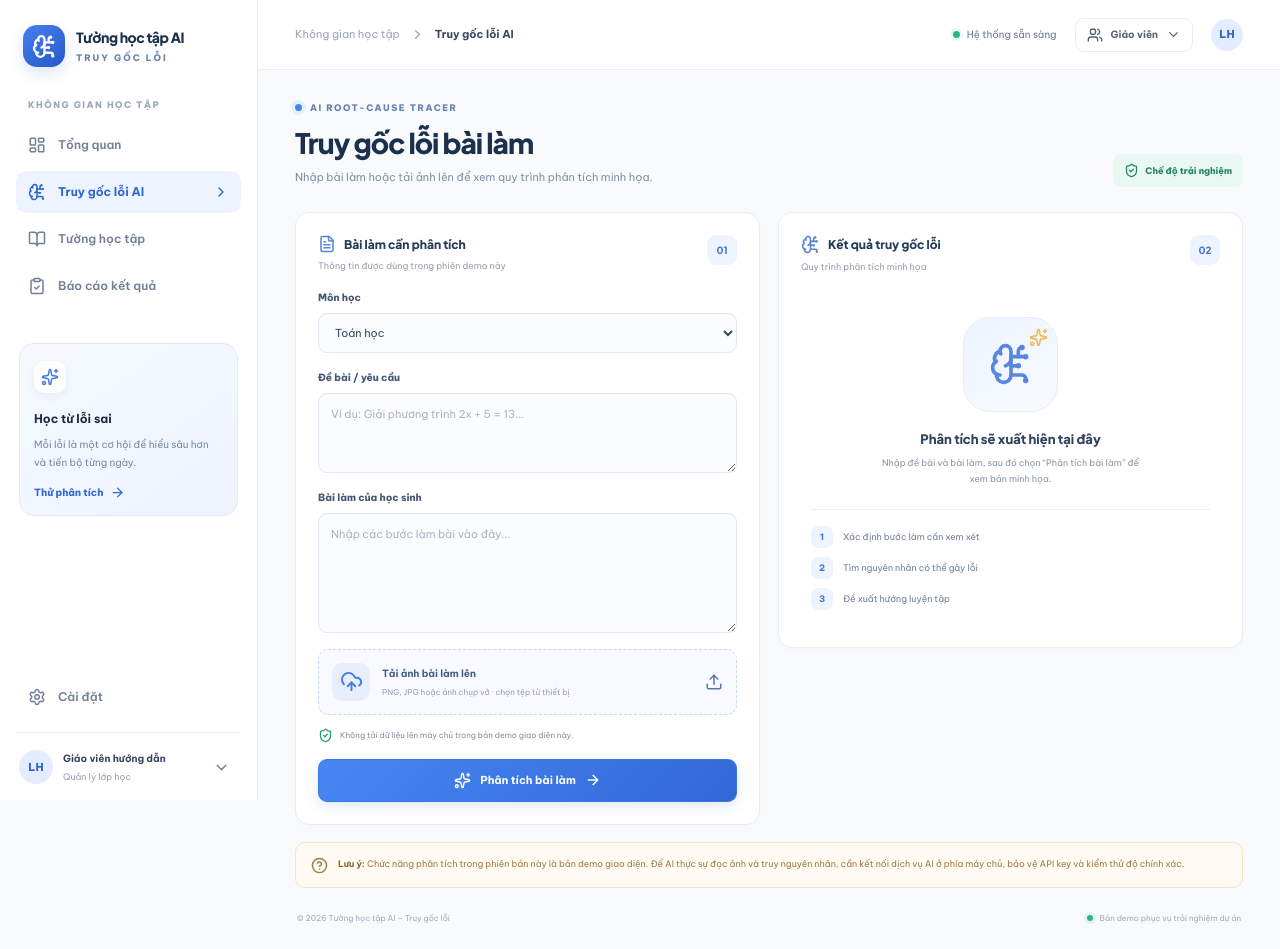
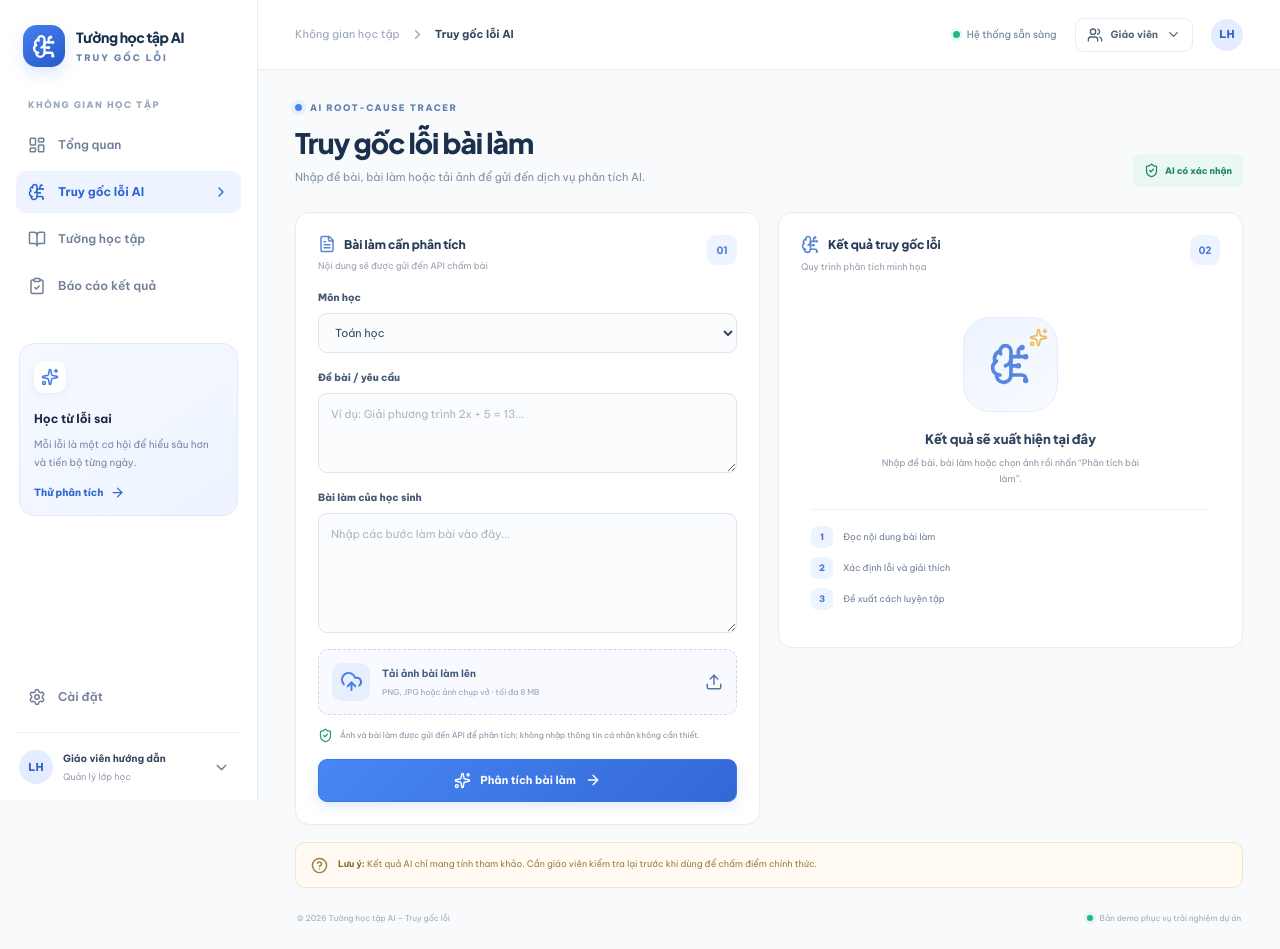
Before and after one commit to lamhoang2012/tuongai, a React (Vite) app: page / in a window 1280 px wide. Both pictures are taken after a click on the button "Truy gốc lỗi AI". Built offline with nearby package versions, Linux system fonts and the light colour scheme.

Commit message:
Connect analysis UI to grading API

```diff
--- a/src/App.tsx
+++ b/src/App.tsx
@@ -24,6 +24,10 @@ export default function App() {
   const [question, setQuestion] = useState('');
   const [answer, setAnswer] = useState('');
   const [uploadedName, setUploadedName] = useState('');
+  const [uploadedFile, setUploadedFile] = useState<File | null>(null);
+  const [subject, setSubject] = useState('Toán học');
+  const [gradingResult, setGradingResult] = useState<any>(null);
+  const [isAnalyzing, setIsAnalyzing] = useState(false);
   const [analyzed, setAnalyzed] = useState(false);
   const [samples, setSamples] = useState(initialSamples);
   const [notice, setNotice] = useState('');
@@ -32,13 +36,47 @@ export default function App() {
   const filteredSamples = useMemo(() => samples.filter(s => (s.name + s.subject + s.issue).toLowerCase().includes(search.toLowerCase())), [samples, search]);
 
   const go = (next: View) => { setView(next); setMobileMenu(false); setNotice(''); };
-  const analyze = () => {
-    if (!question.trim() && !uploadedName) {
-      setNotice('Hãy nhập bài làm hoặc tải ảnh bài tập lên trước nhé.');
+  const analyze = async () => {
+    if (!question.trim() && !answer.trim() && !uploadedFile) {
+      setNotice('Hãy nhập đề bài, bài làm hoặc tải ảnh bài tập lên trước nhé.');
       return;
     }
-    setAnalyzed(true);
-    setNotice('Đã tạo bản phân tích minh họa. Giáo viên cần xác nhận trước khi sử dụng kết quả.');
+    setIsAnalyzing(true);
+    setNotice('');
+    setGradingResult(null);
+    try {
+      let imageBase64: string | undefined;
+      if (uploadedFile) {
+        imageBase64 = await new Promise<string>((resolve, reject) => {
+          const reader = new FileReader();
+          reader.onload = () => typeof reader.result === 'string' ? resolve(reader.result) : reject(new Error('Không đọc được ảnh.'));
+          reader.onerror = () => reject(new Error('Không đọc được tệp ảnh.'));
+          reader.readAsDataURL(uploadedFile);
+        });
+      }
+      const response = await fetch('/api/grade', {
+        method: 'POST',
+        headers: { 'Content-Type': 'application/json' },
+        body: JSON.stringify({
+          assignmentTitle: question,
+          studentText: answer,
+          subject,
+          imageBase64,
+          mimeType: uploadedFile?.type || 'image/jpeg'
+        })
+      });
+      const payload = await response.json();
+      if (!response.ok || !payload.success || !payload.data) {
+        throw new Error(payload.error || 'Không thể phân tích bài làm. Vui lòng thử lại.');
+      }
+      setGradingResult(payload.data);
+      setAnalyzed(true);
+      setNotice(payload.isSimulatedNotice || 'Đã nhận kết quả phân tích. Hãy kiểm tra lại trước khi sử dụng để chấm điểm.');
+    } catch (error) {
+      setNotice(error instanceof Error ? error.message : 'Đã xảy ra lỗi khi phân tích bài làm.');
+    } finally {
+      setIsAnalyzing(false);
+    }
   };
   const addPractice = () => {
     setSamples(prev => [{ id: Date.now(), name: 'Bài làm mới', subject: 'Bài luyện tập · Đại số', score: 8, status: 'Vừa cập nhật', issue: 'Đã lưu vào tường học tập', color: 'blue' }, ...prev]);
@@ -119,21 +157,29 @@ export default function App() {
           </>}
 
           {view === 'analysis' && <section className="workspace-page">
-            <div className="section-heading"><div><div className="eyebrow"><span className="eyebrow-dot"/> AI ROOT-CAUSE TRACER</div><h1>Truy gốc lỗi bài làm</h1><p className="page-subtitle">Nhập bài làm hoặc tải ảnh lên để xem quy trình phân tích minh họa.</p></div><div className="demo-badge"><ShieldCheck size={15}/> Chế độ trải nghiệm</div></div>
-            <div className="analysis-layout"><div className="panel input-panel"><div className="panel-heading"><div><h3><FileText size={18}/> Bài làm cần phân tích</h3><p>Thông tin được dùng trong phiên demo này</p></div><span className="step-number">01</span></div>
-              <label className="field-label">Môn học</label><select className="select-field" defaultValue="math"><option value="math">Toán học</option><option value="literature">Ngữ văn</option><option value="english">Tiếng Anh</option><option value="science">Khoa học tự nhiên</option></select>
+            <div className="section-heading"><div><div className="eyebrow"><span className="eyebrow-dot"/> AI ROOT-CAUSE TRACER</div><h1>Truy gốc lỗi bài làm</h1><p className="page-subtitle">Nhập đề bài, bài làm hoặc tải ảnh để gửi đến dịch vụ phân tích AI.</p></div><div className="demo-badge"><ShieldCheck size={15}/> AI có xác nhận</div></div>
+            <div className="analysis-layout"><div className="panel input-panel"><div className="panel-heading"><div><h3><FileText size={18}/> Bài làm cần phân tích</h3><p>Nội dung sẽ được gửi đến API chấm bài</p></div><span className="step-number">01</span></div>
+              <label className="field-label">Môn học</label><select className="select-field" value={subject} onChange={e => setSubject(e.target.value)}><option>Toán học</option><option>Ngữ văn</option><option>Tiếng Anh</option><option>Khoa học tự nhiên</option></select>
               <label className="field-label">Đề bài / yêu cầu</label><textarea className="text-field" rows={3} value={question} onChange={e => setQuestion(e.target.value)} placeholder="Ví dụ: Giải phương trình 2x + 5 = 13..." />
               <label className="field-label">Bài làm của học sinh</label><textarea className="text-field answer-field" rows={5} value={answer} onChange={e => setAnswer(e.target.value)} placeholder="Nhập các bước làm bài vào đây..." />
-              <input ref={fileRef} type="file" accept="image/*" className="hidden-input" onChange={e => { const f=e.target.files?.[0]; if(f) setUploadedName(f.name); }} />
-              <button className={`upload-zone ${uploadedName ? 'upload-done' : ''}`} onClick={() => fileRef.current?.click()}><span className="upload-icon">{uploadedName ? <CheckCircle2 size={22}/> : <CloudUpload size={23}/>}</span><span><strong>{uploadedName || 'Tải ảnh bài làm lên'}</strong><small>{uploadedName ? 'Đã chọn tệp trên thiết bị · demo chưa gửi lên máy chủ' : 'PNG, JPG hoặc ảnh chụp vở · chọn tệp từ thiết bị'}</small></span><Upload size={18}/></button>
-              <div className="privacy-note"><ShieldCheck size={15}/> Không tải dữ liệu lên máy chủ trong bản demo giao diện này.</div>
-              <button className="primary-btn full-btn" onClick={analyze}><Sparkles size={17}/> Phân tích bài làm <ArrowRight size={16}/></button>
+              <input ref={fileRef} type="file" accept="image/*" className="hidden-input" onChange={e => { const f=e.target.files?.[0]; if(f) { if(f.size > 8 * 1024 * 1024) { setNotice("Ảnh quá lớn. Vui lòng chọn ảnh dưới 8 MB."); e.target.value = ""; return; } setUploadedFile(f); setUploadedName(f.name); setAnalyzed(false); setGradingResult(null); } }} />
+              <button className={`upload-zone ${uploadedName ? 'upload-done' : ''}`} onClick={() => fileRef.current?.click()}><span className="upload-icon">{uploadedName ? <CheckCircle2 size={22}/> : <CloudUpload size={23}/>}</span><span><strong>{uploadedName || 'Tải ảnh bài làm lên'}</strong><small>{uploadedName ? 'Ảnh sẽ được gửi khi bạn nhấn phân tích' : 'PNG, JPG hoặc ảnh chụp vở · tối đa 8 MB'}</small></span><Upload size={18}/></button>
+              <div className="privacy-note"><ShieldCheck size={15}/> Ảnh và bài làm được gửi đến API để phân tích; không nhập thông tin cá nhân không cần thiết.</div>
+              <button className="primary-btn full-btn" onClick={analyze} disabled={isAnalyzing}>{isAnalyzing ? <><Activity size={17}/> Đang phân tích...</> : <><Sparkles size={17}/> Phân tích bài làm <ArrowRight size={16}/></>}</button>
             </div>
             <div className="panel results-panel"><div className="panel-heading"><div><h3><BrainCircuit size={19}/> Kết quả truy gốc lỗi</h3><p>Quy trình phân tích minh họa</p></div><span className="step-number">02</span></div>
-              {!analyzed ? <div className="empty-result"><div className="empty-illustration"><BrainCircuit size={44}/><Sparkles size={19} className="empty-spark"/></div><h3>Phân tích sẽ xuất hiện tại đây</h3><p>Nhập đề bài và bài làm, sau đó chọn “Phân tích bài làm” để xem bản minh họa.</p><div className="process-list"><div><span>1</span> Xác định bước làm cần xem xét</div><div><span>2</span> Tìm nguyên nhân có thể gây lỗi</div><div><span>3</span> Đề xuất hướng luyện tập</div></div></div> :
-                <div className="result-content"><div className="result-summary"><span className="result-icon"><AlertCircle size={22}/></span><div><span className="result-kicker">NHẬN ĐỊNH MINH HỌA</span><h3>Cần kiểm tra lại một bước biến đổi</h3><p>Đây là kết quả mẫu, không phải kết luận AI thực tế.</p></div></div><div className="root-cause"><div className="cause-label"><span>01</span> NGUYÊN NHÂN CÓ THỂ</div><strong>Chưa áp dụng nhất quán quy tắc biến đổi</strong><p>Đối chiếu từng dòng với đề bài và yêu cầu học sinh giải thích lý do của mỗi phép biến đổi.</p></div><div className="root-cause solution"><div className="cause-label"><span>02</span> HƯỚNG KHẮC PHỤC</div><strong>Luyện từng bước, kiểm tra bằng phép thay</strong><p>Viết lại phép biến đổi, kiểm tra dấu và thay kết quả vào đề để xác minh.</p></div><div className="teacher-review"><ShieldCheck size={18}/><span><strong>Giáo viên xác nhận</strong><small>Luôn kiểm tra kết quả trước khi chấm điểm hoặc phản hồi cho học sinh.</small></span></div><button className="secondary-btn full-btn" onClick={() => { setAnalyzed(false); setNotice('Bạn có thể chỉnh sửa bài làm và phân tích lại.'); }}>Làm mới phân tích</button></div>}
+              {!analyzed || !gradingResult ? <div className="empty-result"><div className="empty-illustration"><BrainCircuit size={44}/><Sparkles size={19} className="empty-spark"/></div><h3>{isAnalyzing ? 'Đang đọc và phân tích bài làm' : 'Kết quả sẽ xuất hiện tại đây'}</h3><p>{isAnalyzing ? 'Vui lòng đợi trong giây lát.' : 'Nhập đề bài, bài làm hoặc chọn ảnh rồi nhấn “Phân tích bài làm”.'}</p><div className="process-list"><div><span>1</span> Đọc nội dung bài làm</div><div><span>2</span> Xác định lỗi và giải thích</div><div><span>3</span> Đề xuất cách luyện tập</div></div></div> :
+                <div className="result-content">
+                  <div className="result-summary"><span className="result-icon"><CheckCircle2 size={22}/></span><div><span className="result-kicker">KẾT QUẢ PHÂN TÍCH</span><h3>{gradingResult.summaryVerdict || 'Đã phân tích bài làm'}</h3><p>Điểm tham khảo: <strong>{typeof gradingResult.score === 'number' ? gradingResult.score + '/10' : 'Chưa có điểm'}</strong></p></div></div>
+                  {gradingResult.transcription && <div className="root-cause"><div className="cause-label"><span>01</span> NỘI DUNG NHẬN DIỆN</div><p style={{whiteSpace:'pre-wrap'}}>{gradingResult.transcription}</p></div>}
+                  {Array.isArray(gradingResult.strengths) && gradingResult.strengths.length > 0 && <div className="root-cause solution"><div className="cause-label"><span>02</span> ĐIỂM LÀM TỐT</div><ul>{gradingResult.strengths.map((item:string,i:number)=><li key={i}>{item}</li>)}</ul></div>}
+                  {Array.isArray(gradingResult.lineFeedback) && gradingResult.lineFeedback.map((item:any,i:number)=><div className="root-cause" key={i}><div className="cause-label"><span>{String(i+3).padStart(2,'0')}</span> {item.stepOrLine || 'Nhận xét'}</div><strong>{item.status === 'error' ? 'Cần sửa' : item.status === 'warning' ? 'Cần lưu ý' : 'Nhận xét'}</strong><p>{item.detail}</p><p>{item.comment}</p>{item.correction && <p><strong>Cách sửa:</strong> {item.correction}</p>}</div>)}
+                  {gradingResult.overallComment && <div className="teacher-review"><ShieldCheck size={18}/><span><strong>Nhận xét chung</strong><small>{gradingResult.overallComment}</small></span></div>}
+                  {Array.isArray(gradingResult.recommendedPractice) && gradingResult.recommendedPractice.map((item:any,i:number)=><div className="root-cause solution" key={i}><strong>{item.title || 'Bài luyện tập'}</strong><p>{item.question}</p>{item.hint && <p><strong>Gợi ý:</strong> {item.hint}</p>}</div>)}
+                  <button className="secondary-btn full-btn" onClick={() => { setAnalyzed(false); setGradingResult(null); setNotice('Bạn có thể chỉnh sửa bài làm và phân tích lại.'); }}>Làm mới phân tích</button>
+                </div>}
             </div></div>
-            <div className="disclaimer"><CircleHelp size={17}/><p><strong>Lưu ý:</strong> Chức năng phân tích trong phiên bản này là bản demo giao diện. Để AI thực sự đọc ảnh và truy nguyên nhân, cần kết nối dịch vụ AI ở phía máy chủ, bảo vệ API key và kiểm thử độ chính xác.</p></div>
+            <div className="disclaimer"><CircleHelp size={17}/><p><strong>Lưu ý:</strong> Kết quả AI chỉ mang tính tham khảo. Cần giáo viên kiểm tra lại trước khi dùng để chấm điểm chính thức.</p></div>
           </section>}
 
           {view === 'wall' && <section className="workspace-page"><div className="section-heading"><div><div className="eyebrow"><span className="eyebrow-dot"/> CLASS LEARNING WALL</div><h1>Tường học tập lớp 8A4</h1><p className="page-subtitle">Tổng hợp bài làm, ghi nhận tiến bộ và các điểm cần luyện tập.</p></div><button className="primary-btn" onClick={() => go('analysis')}><Plus size={17}/> Thêm bài làm</button></div>
```
